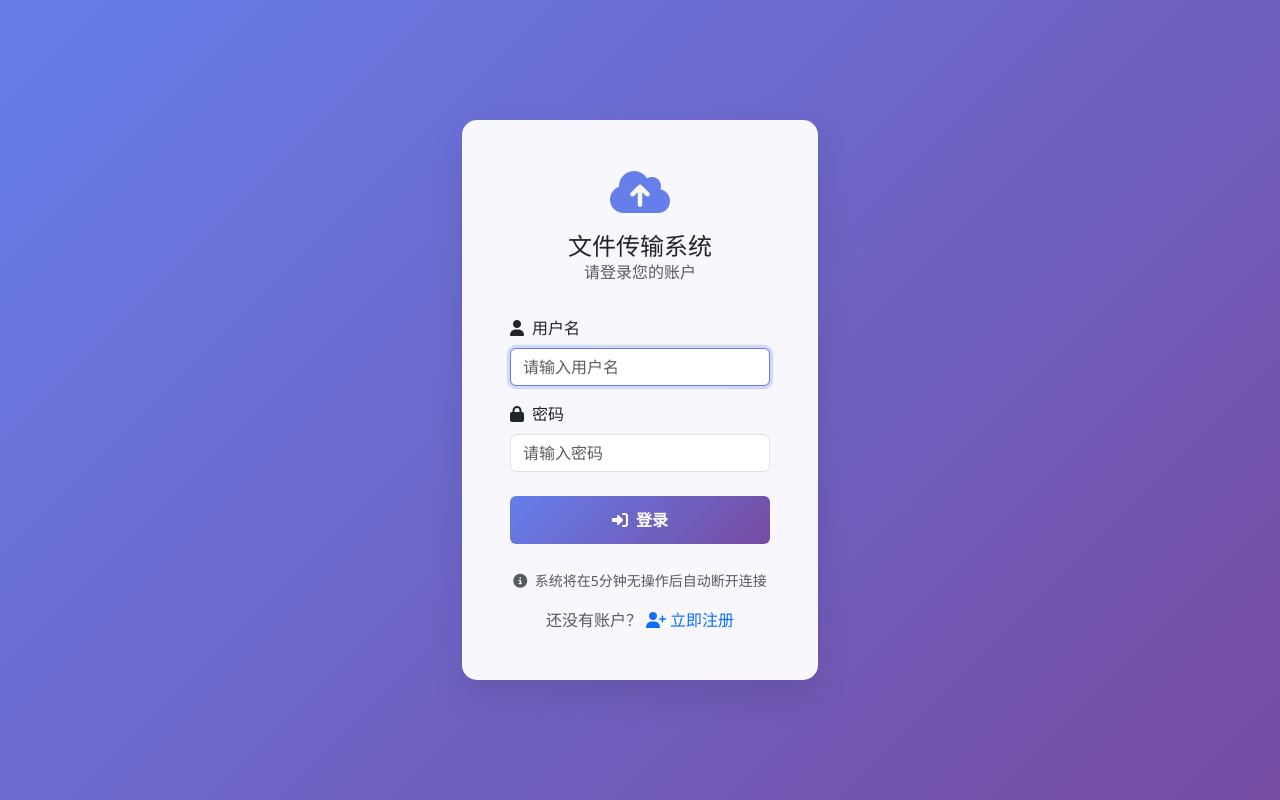
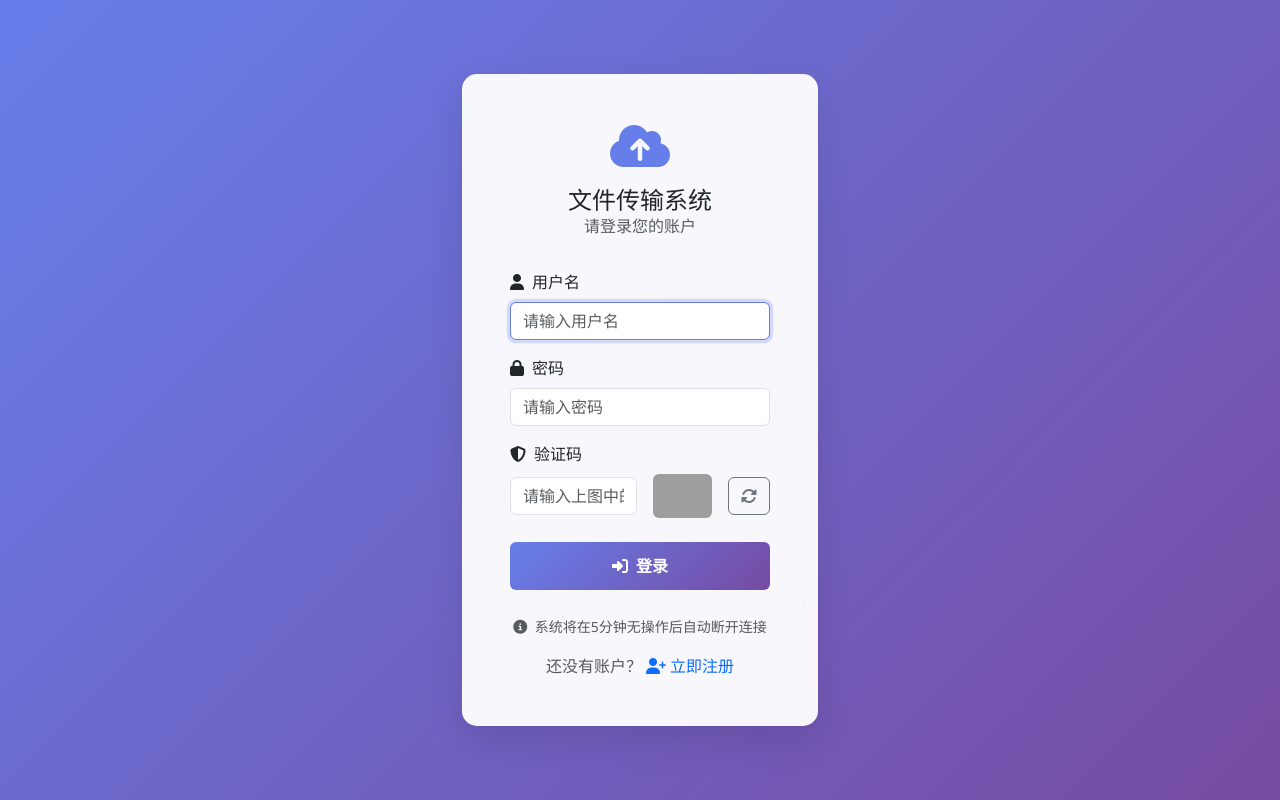
Before and after one commit to Yanyu779/efps-python, a Django app: page /login/ in a window 1280 px wide. Run offline with Django 5.2, Linux system fonts and the light colour scheme; grey boxes are pictures that could not be loaded.

Commit message:
feat(auth): add login captcha and remove upload feature\n\n- Remove upload route and navbar entry\n- Add captcha endpoint and session storage\n- Validate captcha in login flow\n- Update login template with captcha image and refresh

```diff
--- a/file_transfer/templates/file_transfer/base.html
+++ b/file_transfer/templates/file_transfer/base.html
@@ -34,11 +34,7 @@
                             <i class="fas fa-tachometer-alt me-1"></i>仪表板
                         </a>
                     </li>
-                    <li class="nav-item">
-                        <a class="nav-link" href="{% url 'file_transfer:file_upload' %}">
-                            <i class="fas fa-upload me-1"></i>上传文件
-                        </a>
-                    </li>
+
                     <li class="nav-item">
                         <a class="nav-link" href="{% url 'file_transfer:file_history' %}">
                             <i class="fas fa-history me-1"></i>传输历史
--- a/file_transfer/templates/file_transfer/login.html
+++ b/file_transfer/templates/file_transfer/login.html
@@ -84,12 +84,27 @@
                                            required autofocus placeholder="请输入用户名">
                                 </div>
 
-                                <div class="mb-4">
+                                <div class="mb-3">
                                     <label for="password" class="form-label">
                                         <i class="fas fa-lock me-2"></i>密码
                                     </label>
                                     <input type="password" class="form-control" id="password" name="password"
                                            required placeholder="请输入密码">
+                                </div>
+
+                                <div class="mb-4">
+                                    <label for="captcha" class="form-label">
+                                        <i class="fas fa-shield-halved me-2"></i>验证码
+                                    </label>
+                                    <div class="d-flex align-items-center gap-3">
+                                        <input type="text" class="form-control" id="captcha" name="captcha"
+                                               required placeholder="请输入上图中的字符（不区分大小写）">
+                                        <img id="captcha-img" src="{% url 'file_transfer:captcha' %}" alt="captcha"
+                                             class="rounded" style="height:44px; cursor:pointer;" title="点击刷新验证码">
+                                        <button type="button" id="refresh-captcha" class="btn btn-outline-secondary">
+                                            <i class="fas fa-rotate"></i>
+                                        </button>
+                                    </div>
                                 </div>
 
                                 <div class="d-grid">
@@ -98,6 +113,21 @@
                                     </button>
                                 </div>
                             </form>
+
+                            <script>
+                                (function(){
+                                    const img = document.getElementById('captcha-img');
+                                    const btn = document.getElementById('refresh-captcha');
+                                    function refresh() {
+                                        // 通过query参数强制刷新
+                                        const url = new URL(img.src, window.location.origin);
+                                        url.searchParams.set('t', Date.now());
+                                        img.src = url.toString();
+                                    }
+                                    img && img.addEventListener('click', refresh);
+                                    btn && btn.addEventListener('click', refresh);
+                                })();
+                            </script>
 
                             <div class="text-center mt-4">
                                 <small class="text-muted">
--- a/file_transfer/urls.py
+++ b/file_transfer/urls.py
@@ -4,14 +4,14 @@ from . import views
 app_name = 'file_transfer'
 
 urlpatterns = [
-    path('login/', views.custom_login, name='custom_login'),
-    path('register/', views.user_register, name='user_register'),
-    path('logout/', views.custom_logout, name='custom_logout'),
-    path('check-session/', views.check_session, name='check_session'),
-    path('', views.dashboard, name='dashboard'),
-    path('upload/', views.file_upload, name='file_upload'),
-    path('history/', views.file_history, name='file_history'),
-    path('detail/<int:file_id>/', views.file_detail, name='file_detail'),
-    path('download/<int:file_id>/', views.file_download, name='file_download'),
-    path('delete/<int:file_id>/', views.file_delete, name='file_delete'),
+	path('login/', views.custom_login, name='custom_login'),
+	path('register/', views.user_register, name='user_register'),
+	path('logout/', views.custom_logout, name='custom_logout'),
+	path('captcha/', views.generate_captcha, name='captcha'),
+	path('check-session/', views.check_session, name='check_session'),
+	path('', views.dashboard, name='dashboard'),
+	path('history/', views.file_history, name='file_history'),
+	path('detail/<int:file_id>/', views.file_detail, name='file_detail'),
+	path('download/<int:file_id>/', views.file_download, name='file_download'),
+	path('delete/<int:file_id>/', views.file_delete, name='file_delete'),
 ]
--- a/file_transfer/views.py
+++ b/file_transfer/views.py
@@ -10,32 +10,86 @@ from django.conf import settings
 from django.views.decorators.csrf import csrf_exempt
 import os
 import json
+import io
+import random
+import string
+from PIL import Image, ImageDraw, ImageFont, ImageFilter
 from .models import FileTransfer
 from .forms import FileUploadForm, UserRegistrationForm
 from django.db import models
 
+def _generate_captcha_text(length: int = 5) -> str:
+	return ''.join(random.choices(string.ascii_uppercase + string.digits, k=length))
+
+def _generate_captcha_image(code: str) -> bytes:
+	width, height = 140, 44
+	image = Image.new('RGB', (width, height), (255, 255, 255))
+	draw = ImageDraw.Draw(image)
+	# 背景噪点
+	for _ in range(150):
+		x1 = random.randint(0, width)
+		y1 = random.randint(0, height)
+		draw.point((x1, y1), fill=(random.randint(150,200), random.randint(150,200), random.randint(150,200)))
+
+	# 字体（回退到默认字体）
+	try:
+		font = ImageFont.truetype("arial.ttf", 28)
+	except Exception:
+		font = ImageFont.load_default()
+
+	# 绘制字符
+	for i, ch in enumerate(code):
+		x = 15 + i * 22 + random.randint(-2, 2)
+		y = 10 + random.randint(-3, 3)
+		draw.text((x, y), ch, font=font, fill=(random.randint(0,120), random.randint(0,120), random.randint(0,120)))
+
+	# 干扰线
+	for _ in range(5):
+		x1 = random.randint(0, width)
+		y1 = random.randint(0, height)
+		x2 = random.randint(0, width)
+		y2 = random.randint(0, height)
+		draw.line(((x1, y1), (x2, y2)), fill=(random.randint(120,180), random.randint(120,180), random.randint(120,180)), width=1)
+
+	image = image.filter(ImageFilter.SMOOTH)
+	buf = io.BytesIO()
+	image.save(buf, 'PNG')
+	return buf.getvalue()
+
+def generate_captcha(request):
+	"""生成验证码图片并保存到会话"""
+	code = _generate_captcha_text()
+	request.session['login_captcha'] = code
+	img_bytes = _generate_captcha_image(code)
+	return HttpResponse(img_bytes, content_type='image/png')
+
 def custom_login(request):
-    """自定义登录视图"""
-    if request.user.is_authenticated:
-        return redirect('file_transfer:dashboard')
+	"""自定义登录视图，加入验证码校验"""
+	if request.user.is_authenticated:
+		return redirect('file_transfer:dashboard')
 
-    if request.method == 'POST':
-        username = request.POST.get('username')
-        password = request.POST.get('password')
-        user = authenticate(request, username=username, password=password)
+	if request.method == 'POST':
+		username = request.POST.get('username')
+		password = request.POST.get('password')
+		captcha = request.POST.get('captcha', '').strip().upper()
+		session_code = (request.session.get('login_captcha') or '').upper()
+		if not captcha or captcha != session_code:
+			messages.error(request, '验证码错误，请重试')
+			return render(request, 'file_transfer/login.html', {'title': '用户登录'})
+		user = authenticate(request, username=username, password=password)
+		if user is not None:
+			login(request, user)
+			request.session['last_activity'] = timezone.now().isoformat()
+			# 使用一次后立即使验证码失效
+			request.session.pop('login_captcha', None)
+			messages.success(request, f'欢迎回来，{user.username}！')
+			return redirect('file_transfer:dashboard')
+		else:
+			messages.error(request, '用户名或密码错误')
 
-        if user is not None:
-            login(request, user)
-            # 设置会话最后活动时间
-            request.session['last_activity'] = timezone.now().isoformat()
-            messages.success(request, f'欢迎回来，{user.username}！')
-            return redirect('file_transfer:dashboard')
-        else:
-            messages.error(request, '用户名或密码错误')
-
-    return render(request, 'file_transfer/login.html', {
-        'title': '用户登录'
-    })
+	return render(request, 'file_transfer/login.html', {
+		'title': '用户登录'
+	})
 
 def custom_logout(request):
     """自定义登出视图"""
```
